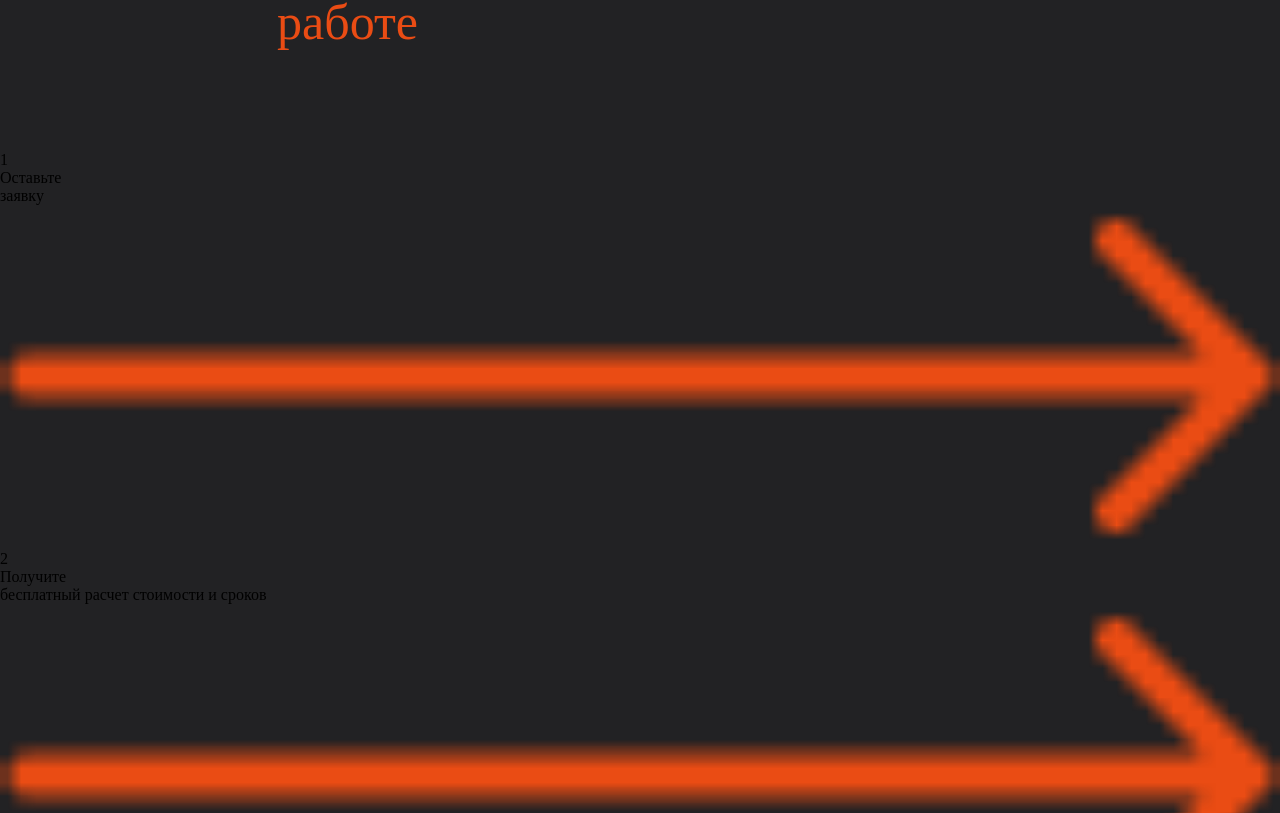
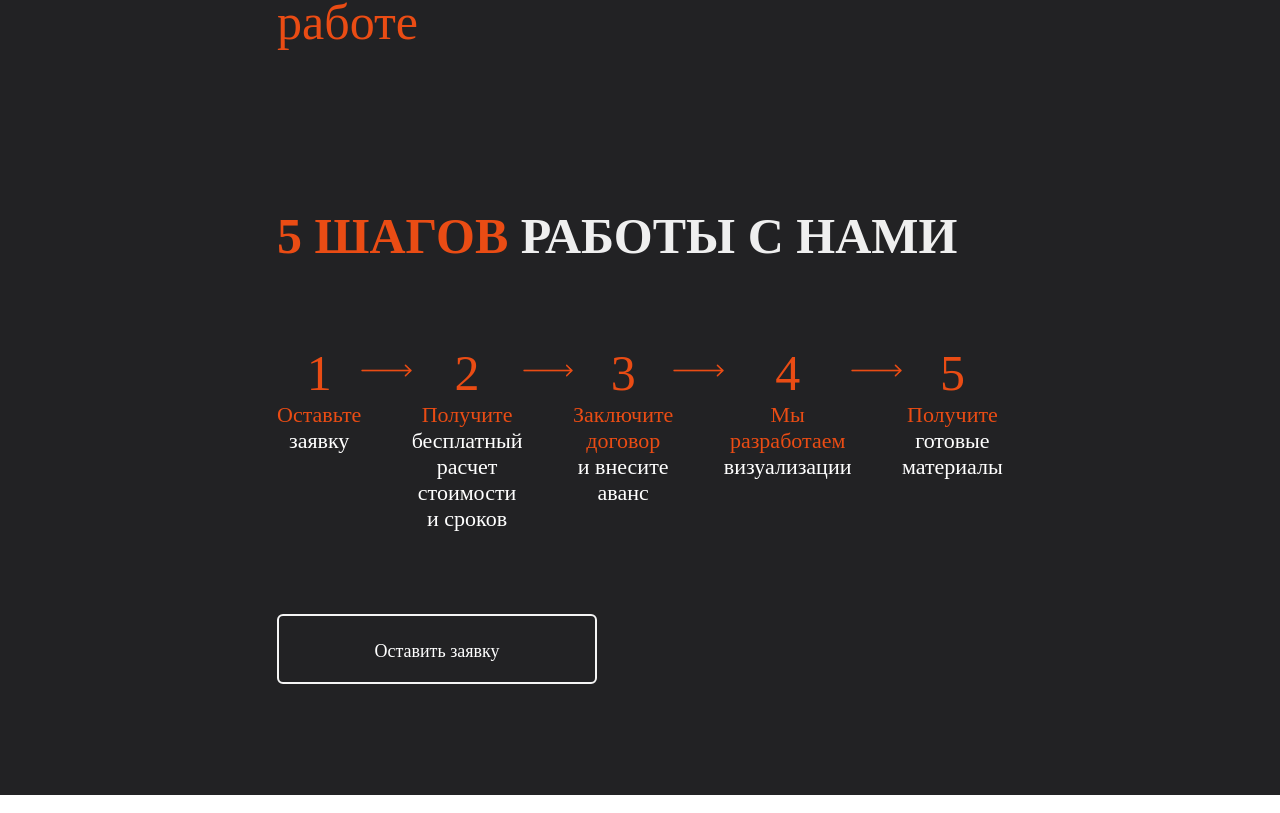
Before and after one commit to dianaveselkina/bimpro-visual, a Vue app: page / in a window 1280 px wide. Shown: the part 2947-3760 px from the top of the page. Built offline with nearby package versions, Linux system fonts and the light colour scheme.

Commit message:
style StepsDiv

```diff
--- a/src/components/BenefitDiv.vue
+++ b/src/components/BenefitDiv.vue
@@ -43,7 +43,7 @@ export default {
   methods: {},
 };
 </script>
-<style>
+<style scoped>
 .benefit_container {
   padding: 56px 277px;
   background-color: #222224;
--- a/src/components/ListsDiv.vue
+++ b/src/components/ListsDiv.vue
@@ -66,7 +66,7 @@ p > span {
 }
 .hr1 {
   border: 0.5px solid #9da0a3;
-  width: 784px;
+  width: 690px;
   height: 0px;
   opacity: 0.3;
 }
--- a/src/components/StepsDiv.vue
+++ b/src/components/StepsDiv.vue
@@ -1,52 +1,116 @@
 <template>
   <div class="steps__container">
+    <h2><span>5 шагов </span>работы с нами</h2>
     <div class="steps__items">
       <div class="step__item">
-        <p>1</p>
-        <p>Оставьте</p>
-        <p>заявку</p>
+        <p class="number">1</p>
+        <p class="orange">Оставьте</p>
+        <p class="white">заявку</p>
       </div>
-      <div class="step__item">
+      <div class="step__item num">
         <img src="img/arrow.png" alt="arrow" />
       </div>
       <div class="step__item">
-        <p>2</p>
-        <p>Получите</p>
-        <p>бесплатный расчет стоимости и сроков</p>
+        <p class="number">2</p>
+        <p class="orange">Получите</p>
+        <p class="white">
+          бесплатный расчет<br />
+          стоимости и сроков
+        </p>
       </div>
-      <div class="step__item">
+      <div class="step__item num">
         <img src="/img/arrow.png" alt="arrow" />
       </div>
       <div class="step__item">
-        <p>3</p>
-        <p>Заключите договор</p>
-        <p>и внесите аванс</p>
+        <p class="number">3</p>
+        <p class="orange">Заключите договор</p>
+        <p class="white">и внесите аванс</p>
       </div>
-      <div class="step__item">
+      <div class="step__item num">
         <img src="/img/arrow.png" alt="arrow" />
       </div>
       <div class="step__item">
-        <p>4</p>
-        <p>Мы разработаем</p>
-        <p>визуализации</p>
+        <p class="number">4</p>
+        <p class="orange">Мы разработаем</p>
+        <p class="white">визуализации</p>
       </div>
-      <div class="step__item">
+      <div class="step__item num">
         <img src="/img/arrow.png" alt="arrow" />
       </div>
       <div class="step__item">
-        <p>5</p>
-        <p>Получите</p>
-        <p>готовые материалы</p>
+        <p class="number">5</p>
+        <p class="orange">Получите</p>
+        <p class="white">готовые материалы</p>
       </div>
     </div>
+    <MyButton class="transparent">Оставить заявку</MyButton>
   </div>
 </template>
 <script>
+import MyButton from './MyButton.vue';
 export default {
+  components: {
+    MyButton,
+  },
   data() {
     return {};
   },
   methods: {},
 };
 </script>
-<style></style>
+<style scoped>
+.steps__container {
+  padding: 56px 277px 111px;
+  background-color: #222224;
+  color: white;
+}
+h2 {
+  text-transform: uppercase;
+  font-size: 50px;
+  color: #efefef;
+}
+h2 > span {
+  color: #ea4c14;
+  text-transform: uppercase;
+}
+.steps__items {
+  padding: 79px 0 82px;
+  display: flex;
+  flex-direction: row;
+  justify-content: space-between;
+}
+.step__item {
+  display: flex;
+  flex-direction: column;
+  align-items: center;
+}
+.num {
+  padding-top: 20px;
+}
+.number {
+  font-size: 50px;
+  color: #ea4c14;
+}
+.orange {
+  font-size: 22px;
+  text-align: center;
+  color: #ea4c14;
+}
+.white {
+  font-size: 22px;
+  text-align: center;
+  color: white;
+}
+.transparent {
+  background-color: rgba(28, 28, 28, 0);
+  border: 2px solid #f5f5f5;
+  border-radius: 6px;
+  padding: 4px 35px 0px 35px;
+  width: 320px;
+  height: 70px;
+}
+.transparent:hover {
+  background-color: #ea4c14;
+  border: 2px solid #ea4c14;
+}
+</style>
```
